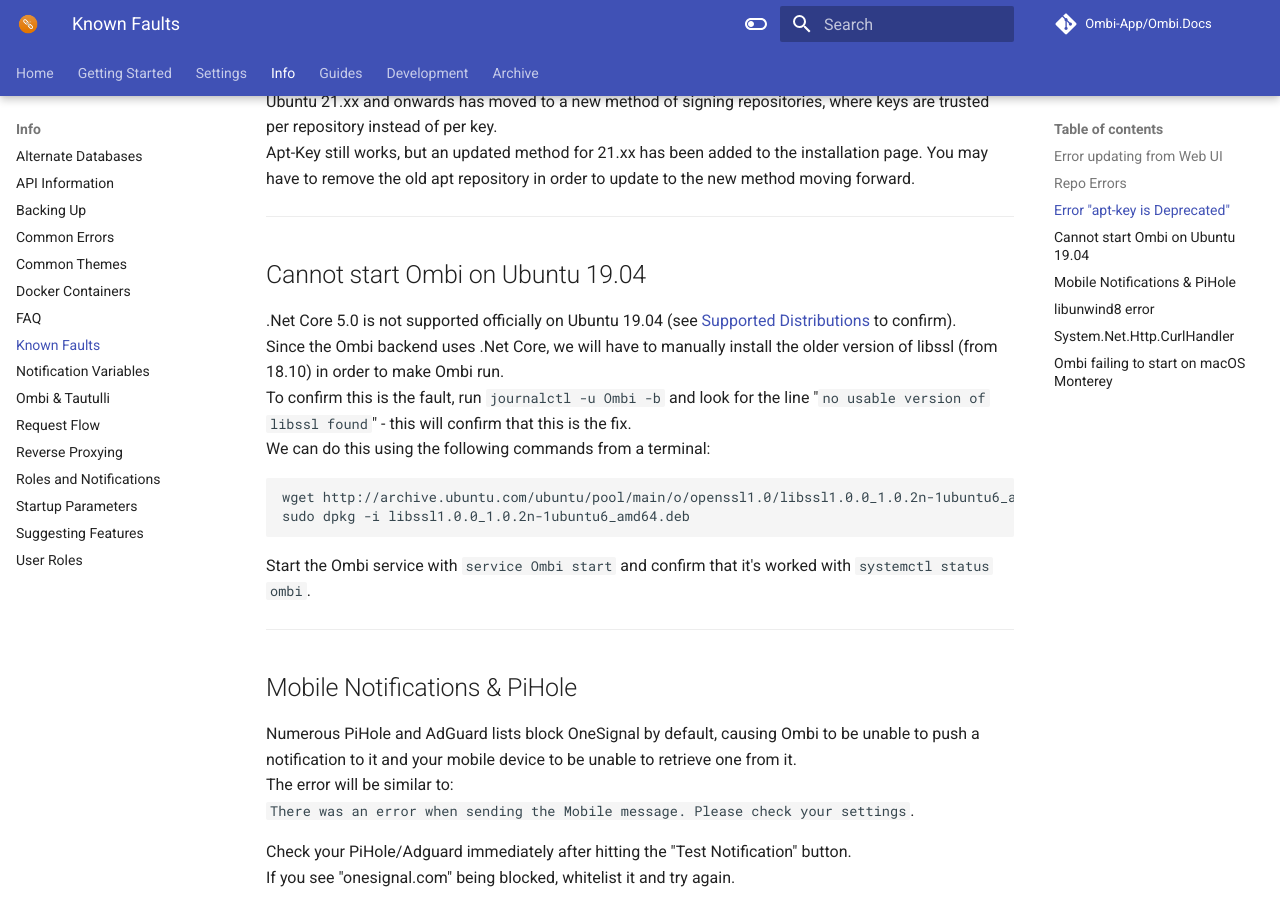
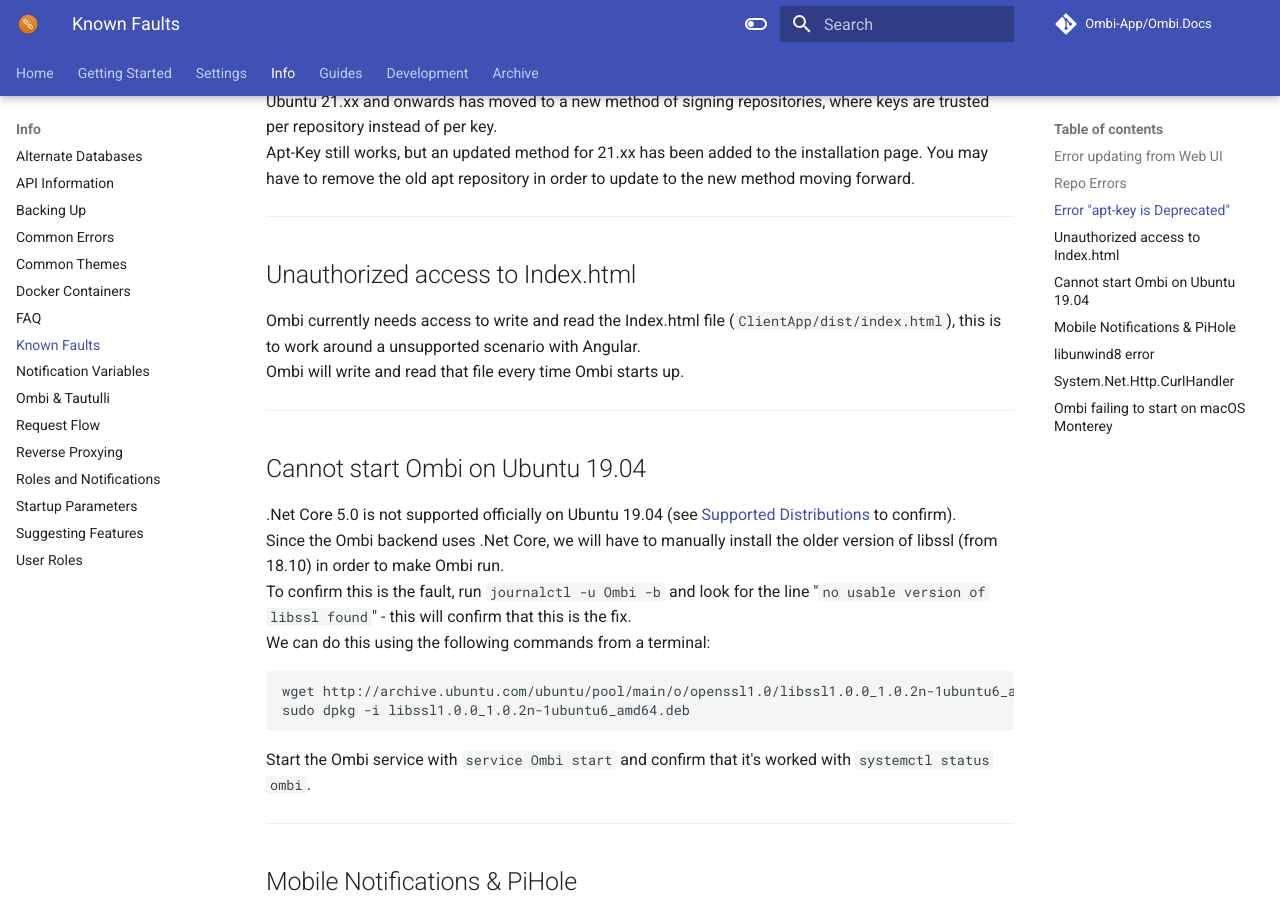
Before and after one commit to Ombi-app/Ombi.Docs, an MkDocs documentation site: the page built from docs/info/known-faults.md, in a window 1280 px wide and 900 px high, scrolled down 685 px. Built offline with MkDocs 1.6.1 and Material for MkDocs 9.7.7, drawn with Linux system fonts in a browser that asks for light colours; comment, search, counter and statistics services are not loaded.

Commit message:
Re-add old error that still hangs around.

```diff
--- a/docs/info/known-faults.md
+++ b/docs/info/known-faults.md
@@ -21,6 +21,12 @@
 
 Ubuntu 21.xx and onwards has moved to a new method of signing repositories, where keys are trusted per repository instead of per key.
 Apt-Key still works, but an updated method for 21.xx has been added to the installation page. You may have to remove the old apt repository in order to update to the new method moving forward.
+***
+
+## Unauthorized access to Index.html
+
+Ombi currently needs access to write and read the Index.html file (`ClientApp/dist/index.html`), this is to work around a unsupported scenario with Angular.
+Ombi will write and read that file every time Ombi starts up.
 ***
 
 ## Cannot start Ombi on Ubuntu 19.04
```
